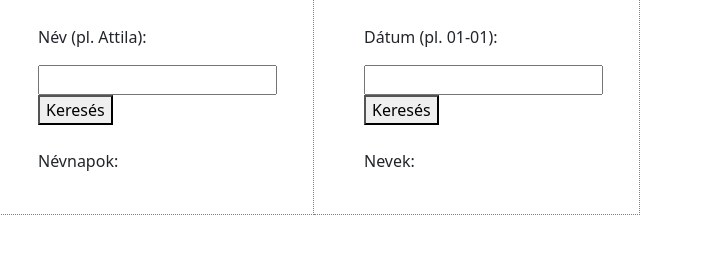
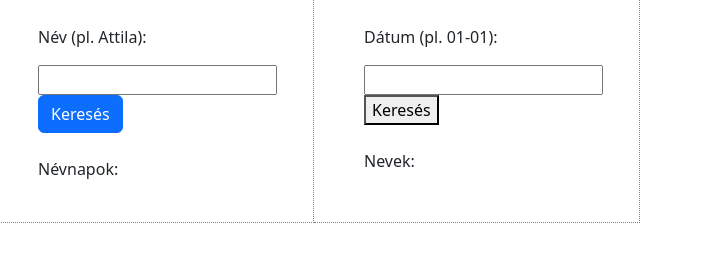
Before and after one commit to AdamzkT/Nevnapok_05_07, a plain HTML site: page index.html in a window 1280 px wide. Shown: the whole page, without its empty margins (0-702 px from the left). Drawn offline with nearby package versions, Linux system fonts and the light colour scheme.

Commit message:
kek gomb

```diff
--- a/index.html
+++ b/index.html
@@ -19,7 +19,7 @@
         <div class="col-sm-3 keret">
             <p>Név (pl. Attila):</p>
             <input id="input_box" type="search">
-            <button onclick="kereses()">Keresés</button>
+            <button onclick="kereses()" class="btn btn-primary">Keresés</button>
             <br><br>
             <p>Névnapok:</p>
             <ul id="kimenet"></ul>
```
